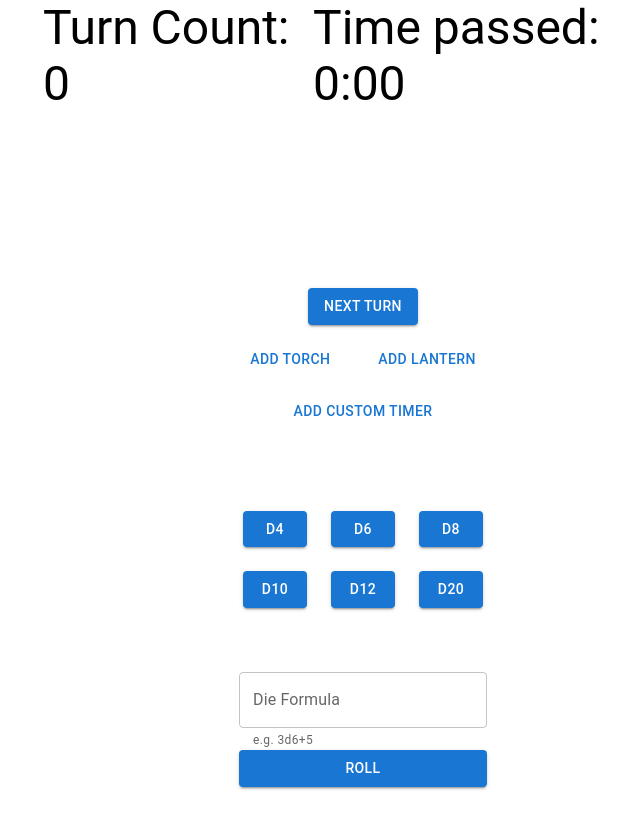
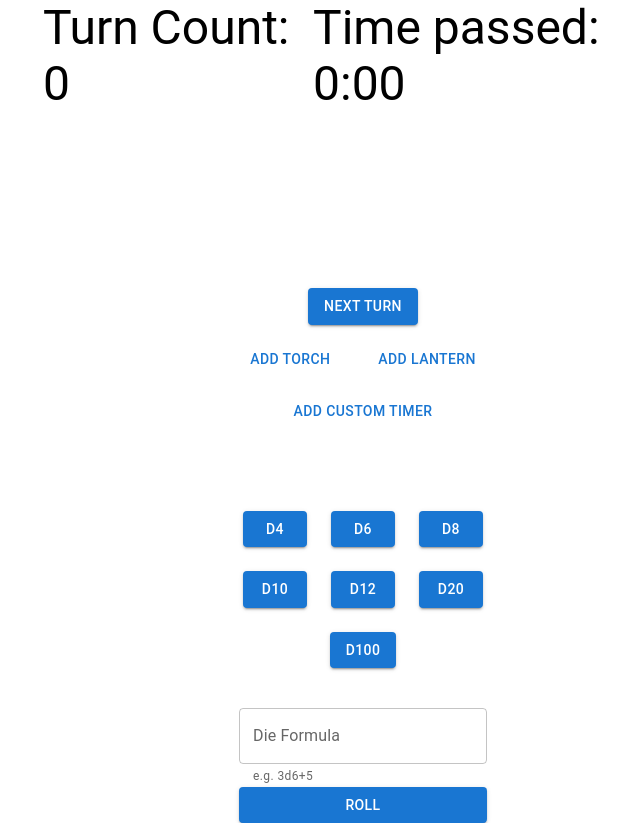
Before and after one commit to jcarvajal288/ose-turn-tracker, a React (Create React App) app: page / in a window 1280 px wide. Shown: the whole page, without its empty margins (277-917 px from the left). Before the commit the page ends 800 px from the top, so only its background shows below. Built offline with nearby package versions, Linux system fonts and the light colour scheme.

Commit message:
Add d100 button

```diff
--- a/src/App.tsx
+++ b/src/App.tsx
@@ -28,6 +28,7 @@ const App = () => {
     const d10 = (): number => die(10)
     const d12 = (): number => die(12)
     const d20 = (): number => die(20)
+    const d100 = (): number => die(100)
 
     const DieButton = (dieFunc: () => number, label: string) => (
         <Button
@@ -148,8 +149,9 @@ const App = () => {
                     {DieButton(d12, 'd12')}
                     {DieButton(d20, 'd20')}
                 </Stack>
+                {DieButton(d100, 'd100')}
                 <Stack
-                    sx={{ mt: 5 }}
+                    sx={{ mt: 2 }}
                 >
                     <TextField
                         label='Die Formula'
```
